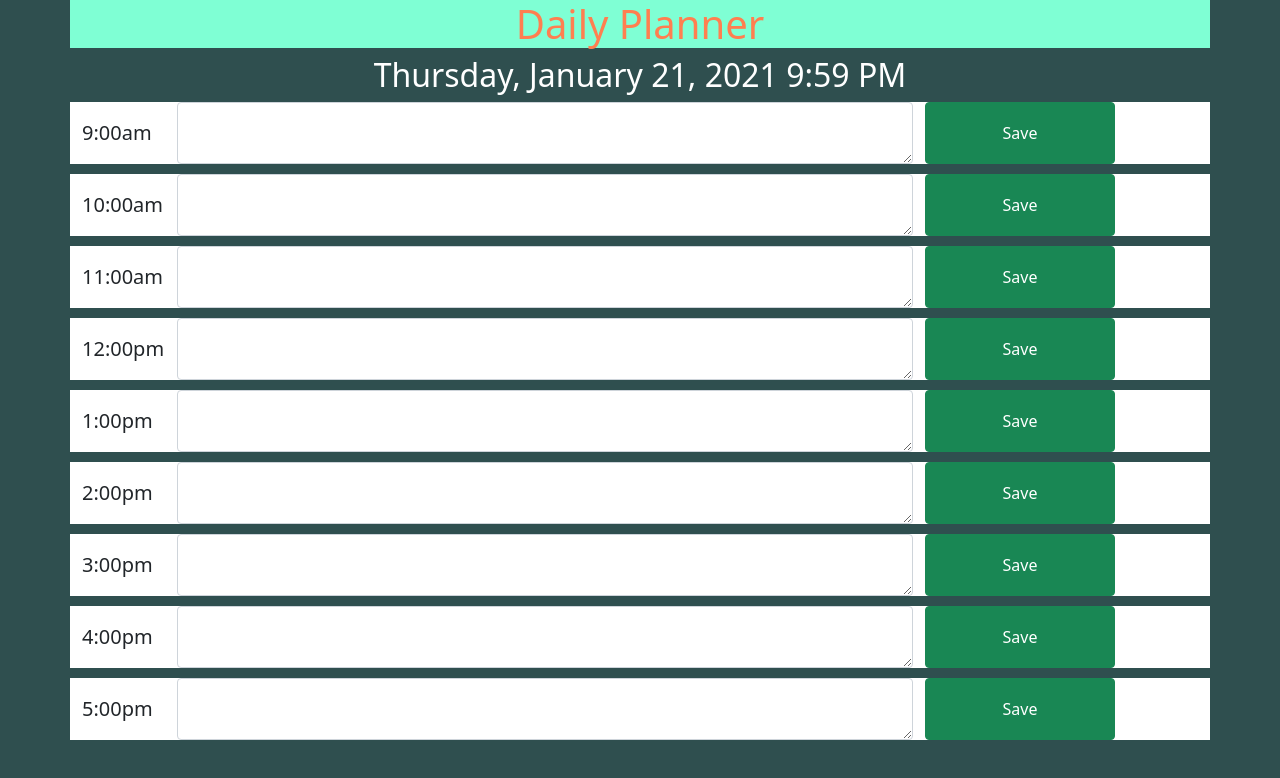
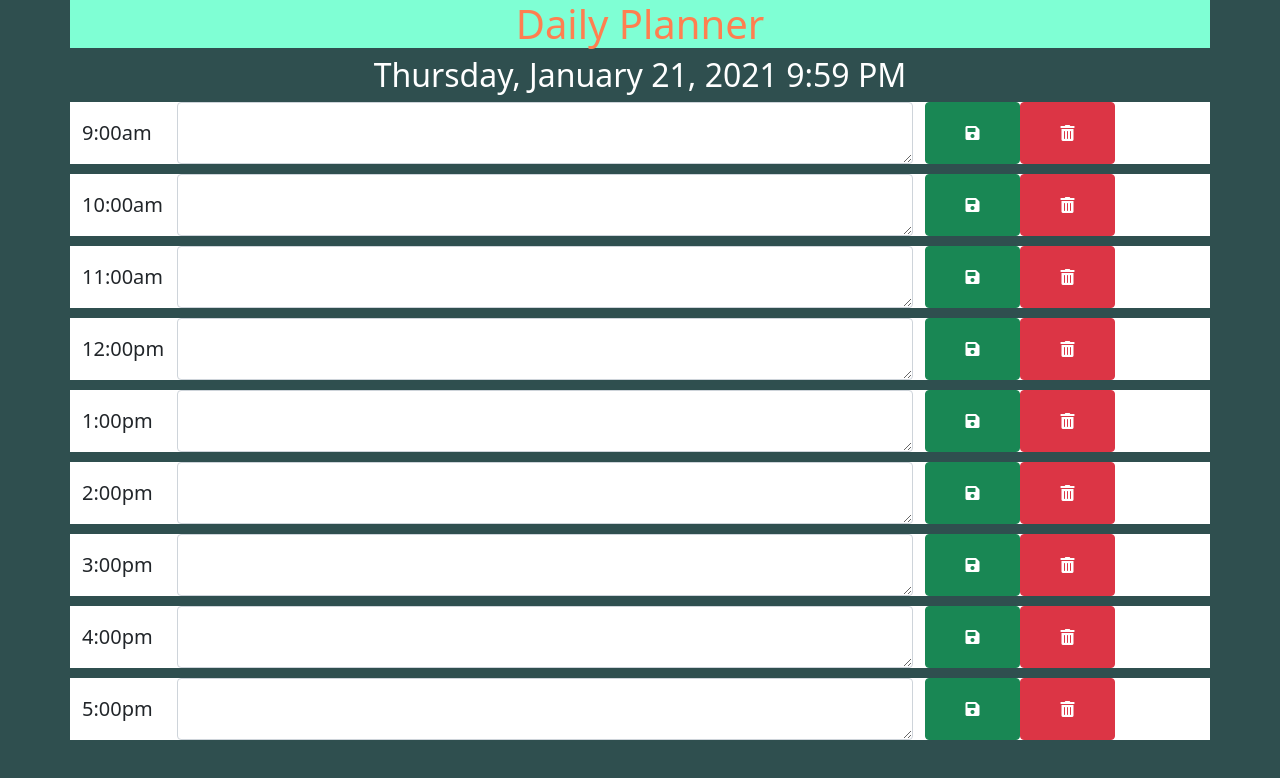
Before and after one commit to chadcourtney9/Daily-Planner, a plain HTML site: page index.html in a window 1280 px wide. Drawn offline with nearby package versions, Linux system fonts and the light colour scheme.

Commit message:
added icons to buttons rather than words

```diff
--- a/index.html
+++ b/index.html
@@ -3,15 +3,14 @@
     <head>
         <title>Daily Planner</title>
         <link rel="stylesheet" href="./assets/style.css">
+        <link rel="stylesheet" href="https://pro.fontawesome.com/releases/v5.10.0/css/all.css" integrity="sha384-AYmEC3Yw5cVb3ZcuHtOA93w35dYTsvhLPVnYs9eStHfGJvOvKxVfELGroGkvsg+p" crossorigin="anonymous"/>
         <link href="https://cdn.jsdelivr.net/npm/bootstrap@5.0.0-beta1/dist/css/bootstrap.min.css" rel="stylesheet" integrity="sha384-giJF6kkoqNQ00vy+HMDP7azOuL0xtbfIcaT9wjKHr8RbDVddVHyTfAAsrekwKmP1" crossorigin="anonymous">
         <script src="https://cdnjs.cloudflare.com/ajax/libs/dayjs/1.10.3/dayjs.min.js" integrity="sha512-0fcCRl828lBlrSCa8QJY51mtNqTcHxabaXVLPgw/jPA5Nutujh6CbTdDgRzl9aSPYW/uuE7c4SffFUQFBAy6lg==" crossorigin="anonymous"></script>
         <script src="https://code.jquery.com/jquery-3.5.1.min.js" integrity="sha256-9/aliU8dGd2tb6OSsuzixeV4y/faTqgFtohetphbbj0=" crossorigin="anonymous"></script>
     </head>
     <body class="body">
         <header>
-
         </header>
-
         <div class="container">
                 <div class="row">
                     <h1 class="dailyHeader">Daily Planner</h1>
@@ -22,47 +21,56 @@
                 <div class="row h-75">
                     <p class="col-sm-1 my-auto time-block">9:00am</p>
                     <div class="inputText col-sm-8 9am"><textarea class="form-control" id="appointmentNotes"></textarea></div>
-                    <button type="button" class="btn btn-success col-sm-2">Save</button>
+                    <button type="button" class="btn btn-success col-sm-1"><i class="fas fa-save"></i></button>
+                    <button type="button" class="btn btn-danger col-sm-1 "><i class="fas fa-trash-alt"></i></button>
                 </div>
                 <div class="row h-75">
                     <p class="col-sm-1 my-auto time-block">10:00am</p>
                     <div class="inputText col-sm-8 9am"><textarea class="form-control" id="appointmentNotes"></textarea></div>
-                    <button type="button" class="btn btn-success col-sm-2">Save</button>
+                    <button type="button" class="btn btn-success col-sm-1"><i class="fas fa-save"></i></button>
+                    <button type="button" class="btn btn-danger col-sm-1 "><i class="fas fa-trash-alt"></i></button>
                 </div>
                 <div class="row h-75">
                     <p class="col-sm-1 my-auto time-block">11:00am</p>
                     <div class="inputText col-sm-8 9am"><textarea class="form-control" id="appointmentNotes"></textarea></div>
-                    <button type="button" class="btn btn-success col-sm-2">Save</button>
+                    <button type="button" class="btn btn-success col-sm-1"><i class="fas fa-save"></i></button>
+                    <button type="button" class="btn btn-danger col-sm-1 "><i class="fas fa-trash-alt"></i></button>
                 </div>
                 <div class="row h-75">
                     <p class="col-sm-1 my-auto time-block">12:00pm</p>
                     <div class="inputText col-sm-8 9am"><textarea class="form-control" id="appointmentNotes"></textarea></div>
-                    <button type="button" class="btn btn-success col-sm-2">Save</button>
+                    <button type="button" class="btn btn-success col-sm-1"><i class="fas fa-save"></i></button>
+                    <button type="button" class="btn btn-danger col-sm-1 "><i class="fas fa-trash-alt"></i></button>
                 </div>
                 <div class="row h-75">
                     <p class="col-sm-1 my-auto time-block">1:00pm</p>
                     <div class="inputText col-sm-8 9am"><textarea class="form-control" id="appointmentNotes"></textarea></div>
-                    <button type="button" class="btn btn-success col-sm-2">Save</button>
+                    <button type="button" class="btn btn-success col-sm-1"><i class="fas fa-save"></i></button>
+                    <button type="button" class="btn btn-danger col-sm-1 "><i class="fas fa-trash-alt"></i></button>
                 </div>
                 <div class="row h-75">
                     <p class="col-sm-1 my-auto time-block">2:00pm</p>
                     <div class="inputText col-sm-8 9am"><textarea class="form-control" id="appointmentNotes"></textarea></div>
-                    <button type="button" class="btn btn-success col-sm-2">Save</button>
+                    <button type="button" class="btn btn-success col-sm-1"><i class="fas fa-save"></i></button>
+                    <button type="button" class="btn btn-danger col-sm-1 "><i class="fas fa-trash-alt"></i></button>
                 </div>
                 <div class="row h-75">
                     <p class="col-sm-1 my-auto time-block">3:00pm</p>
                     <div class="inputText col-sm-8 9am"><textarea class="form-control" id="appointmentNotes"></textarea></div>
-                    <button type="button" class="btn btn-success col-sm-2">Save</button>
+                    <button type="button" class="btn btn-success col-sm-1"><i class="fas fa-save"></i></button>
+                    <button type="button" class="btn btn-danger col-sm-1 "><i class="fas fa-trash-alt"></i></button>
                 </div>
                 <div class="row h-75">
                     <p class="col-sm-1 my-auto time-block">4:00pm</p>
                     <div class="inputText col-sm-8 9am"><textarea class="form-control" id="appointmentNotes"></textarea></div>
-                    <button type="button" class="btn btn-success col-sm-2">Save</button>
+                    <button type="button" class="btn btn-success col-sm-1"><i class="fas fa-save"></i></button>
+                    <button type="button" class="btn btn-danger col-sm-1 "><i class="fas fa-trash-alt"></i></button>
                   </div>
                 <div class="row h-75">
                     <p class="col-sm-1 my-auto time-block">5:00pm</p>
                     <div class="inputText col-sm-8 9am"><textarea class="form-control" id="appointmentNotes"></textarea></div>
-                    <button type="button" class="btn btn-success col-sm-2">Save</button>
+                    <button type="button" class="btn btn-success col-sm-1"><i class="fas fa-save"></i></button>
+                    <button type="button" class="btn btn-danger col-sm-1 "><i class="fas fa-trash-alt"></i></button>
                 </div>
         </div>
         <script src="./assets/javascript.js" type="text/javascript"></script>
```
Also changed, not shown: assets/style.css (+7 -0 lines).
